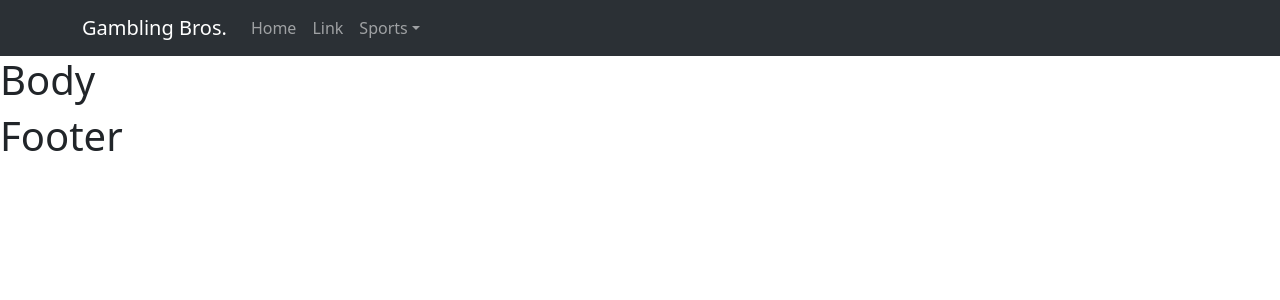
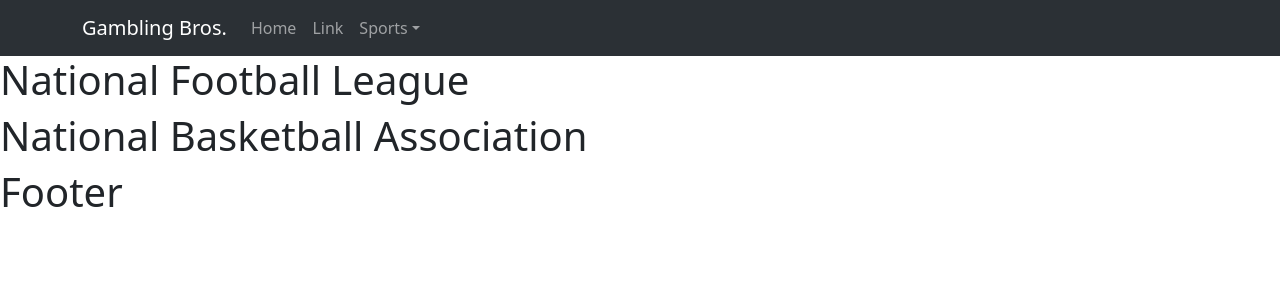
Before and after one commit to Sean-OConnor23/GamblingBros, a React (Vite) app: page /NFL in a window 1280 px wide. Shown: the top 300 px of the page. Built offline with nearby package versions, Linux system fonts and the light colour scheme.

Commit message:
Adding more structure

```diff
--- a/package.json
+++ b/package.json
@@ -18,7 +18,8 @@
     "bootstrap": "^5.3.3",
     "react": "^18.3.1",
     "react-bootstrap": "^2.10.6",
-    "react-dom": "^18.3.1"
+    "react-dom": "^18.3.1",
+    "react-router-dom": "^7.0.1"
   },
   "devDependencies": {
     "@aws-amplify/backend": "^1.3.2",
--- a/src/App.jsx
+++ b/src/App.jsx
@@ -1,14 +1,18 @@
 //import "./App.css";
+import { BrowserRouter } from 'react-router-dom';
 import NavigationBar from './components/NavigationBar'
 import Page from './components/Page'
 import 'bootstrap/dist/css/bootstrap.min.css';
 
 function App() {
   return (
-    <div>
-      <NavigationBar></NavigationBar>
-      <Page></Page>
-    </div>
+    <BrowserRouter>
+      <div>
+
+        <NavigationBar></NavigationBar>
+        <Page></Page>
+      </div>
+    </BrowserRouter>
   );
 }
 
--- a/src/components/Body.jsx
+++ b/src/components/Body.jsx
@@ -1,7 +1,18 @@
-function Body(){
-    return(<div>
-        <h1>Body</h1>
-    </div>);
+
+
+const NFL = () => {
+    return(<div id="NFL"><h1>National Football League</h1></div>);
 }
 
+const NBA = () => {
+    return(<div id="home"><h1>National Basketball Association</h1></div>);
+}
+
+const Body = () => {
+    return(<div>
+        <NFL></NFL>
+        <NBA></NBA>
+    </div>);
+};
+
 export default Body;
--- a/src/components/Footer.jsx
+++ b/src/components/Footer.jsx
@@ -1,7 +1,5 @@
-function Footer(){
+export default function Footer(){
     return(<div>
         <h1>Footer</h1>
     </div>);
 }
-
-export default Footer;
--- a/src/components/Main.jsx
+++ b/src/components/Main.jsx
@@ -1,7 +1,7 @@
 import Body from "./Body.jsx"
 import Footer from "./Footer.jsx"
 
-function Main(){
+export default function Main(){
     return(
         <div>
             <Body></Body>
@@ -9,5 +9,3 @@
         </div>
     );
 }
-
-export default Main;
--- a/src/components/NavigationBar.jsx
+++ b/src/components/NavigationBar.jsx
@@ -3,7 +3,7 @@
 import Navbar from 'react-bootstrap/Navbar';
 import NavDropdown from 'react-bootstrap/NavDropdown';
 
-function NavigationBar() {
+export default function NavigationBar() {
   return (
     <div>
         <Navbar expand="lg" className="bg-body-tertiary" data-bs-theme="dark">
@@ -16,7 +16,7 @@
                 <Nav.Link href="#link">Link</Nav.Link>
                 <NavDropdown title="Sports" id="basic-nav-dropdown">
                 <NavDropdown.Item href="#NFL">NFL</NavDropdown.Item>
-                <NavDropdown.Item href="#action/3.2">NBA</NavDropdown.Item>
+                <NavDropdown.Item href="#NBA">NBA</NavDropdown.Item>
                 <NavDropdown.Item href="#action/3.3">MLB</NavDropdown.Item>
                 <NavDropdown.Divider />
                 <NavDropdown.Item href="#action/3.4">
@@ -30,5 +30,3 @@
     </div>
   );
 }
-
-export default NavigationBar;
--- a/src/components/Page.jsx
+++ b/src/components/Page.jsx
@@ -1,11 +1,9 @@
 import Main from "./Main.jsx"
 
-function Page(){
+export default function Page(){
     return(
         <div>
             <Main></Main>
         </div>
     );
 }
-
-export default Page;
```
Also changed, not shown: src/MyRoutes.jsx (added, +14 -0 lines), 1 other file (tests, documents, lock files or other folders).
